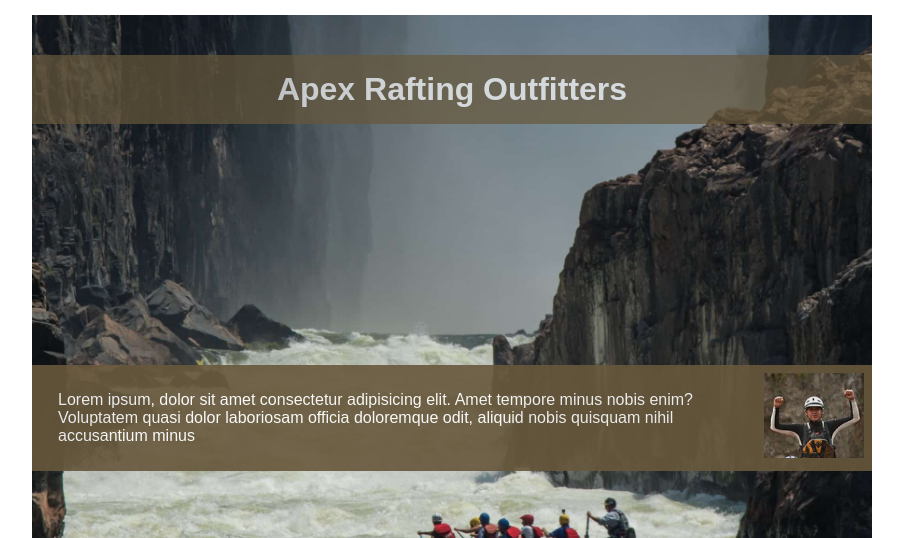
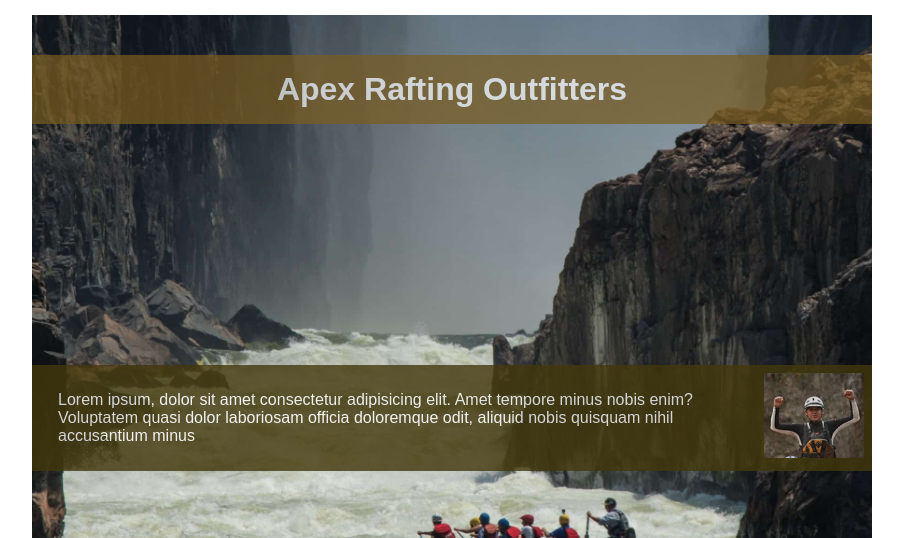
Before and after one commit to ConnerMonson/wdd130, a plain HTML site: page wwr/about.html in a window 1280 px wide. Shown: the part 262-800 px from the top of the page, without its empty margins (188-1091 px from the left). Drawn offline with Linux system fonts and the light colour scheme.

Commit message:
fixed a few more errors

```diff
--- a/wwr/about.html
+++ b/wwr/about.html
@@ -6,7 +6,7 @@
     <meta name="viewport" content="width=device-width, initial-scale=1.0">
     <meta name="description" content="White Water rafting company about us page. Learn about our history, and find the adventure for you. ">
     <meta name="author" content="Conner Monson">
-    <meta> <link rel="stylesheet" href="styles/rafting.css">
+    <link rel="stylesheet" href="styles/rafting.css">
     <title>About Us page </title>
 </head>
 
--- a/wwr/styles/rafting.css
+++ b/wwr/styles/rafting.css
@@ -1,6 +1,6 @@
 :root {
     --primary-color: rgb(122, 93, 32);
-    --secondary-color: rgb(249, 245, 6);
+    --secondary-color: rgb(67, 56, 12);
     --accent1-color: rgb(61, 115, 165);
     --accent2-color: rgb(103, 88, 60);
     --heading-font: "Arial";
@@ -37,7 +37,7 @@ h1 {
     padding: 1rem;
     text-align: center;
     opacity: .7;
-    background-color: var(--accent2-color);
+    background-color: var(--primary-color);
 }
 
 h2 {
@@ -56,8 +56,8 @@ nav, p, section, article {
     box-sizing: border-box;
     width: 100%;
     top: 350px;
-    opacity: .9;
-    background-color: var(--accent2-color);
+    opacity: .8;
+    background-color: var(--secondary-color);
     color: white;
 }
 
```
